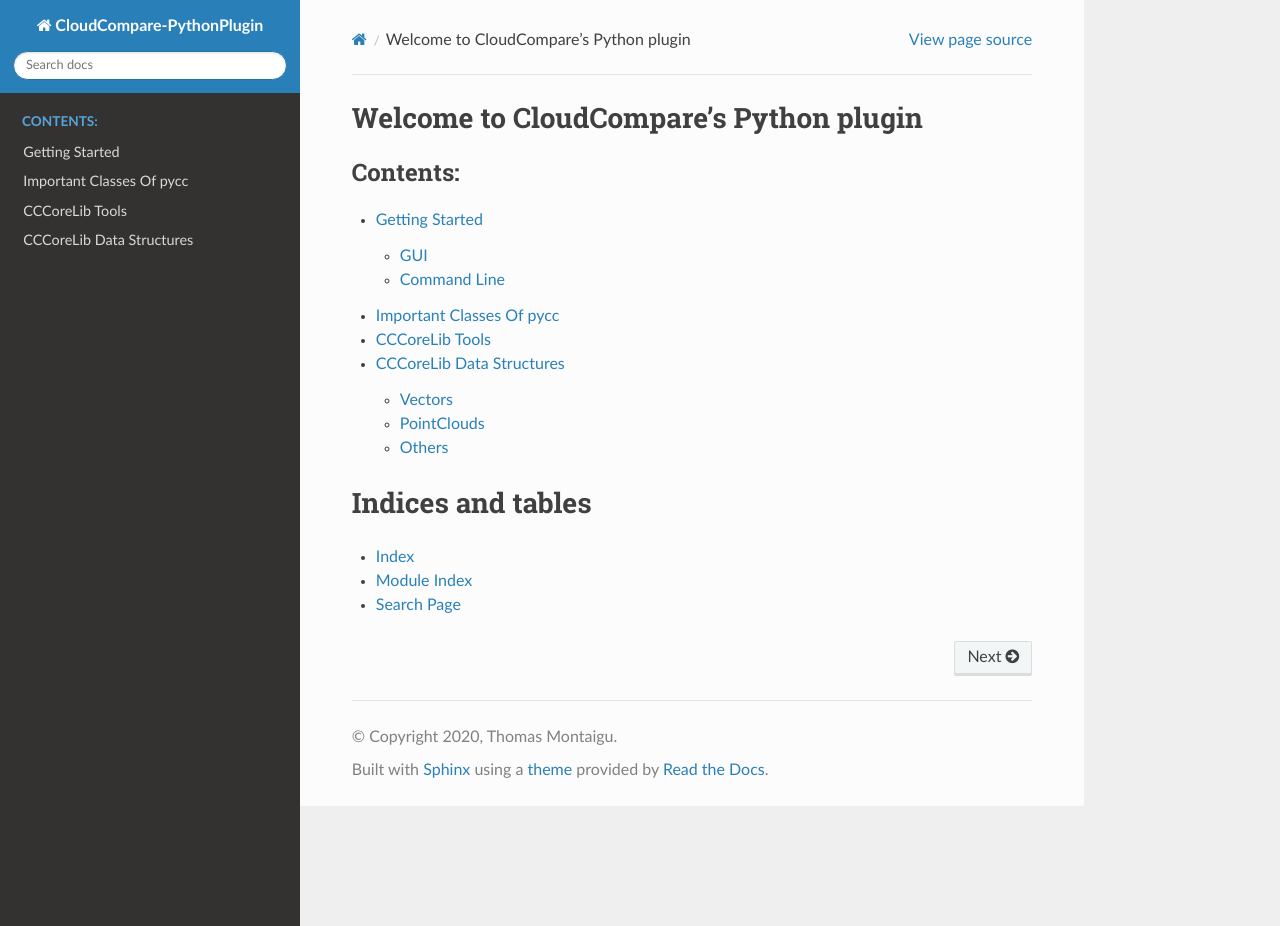
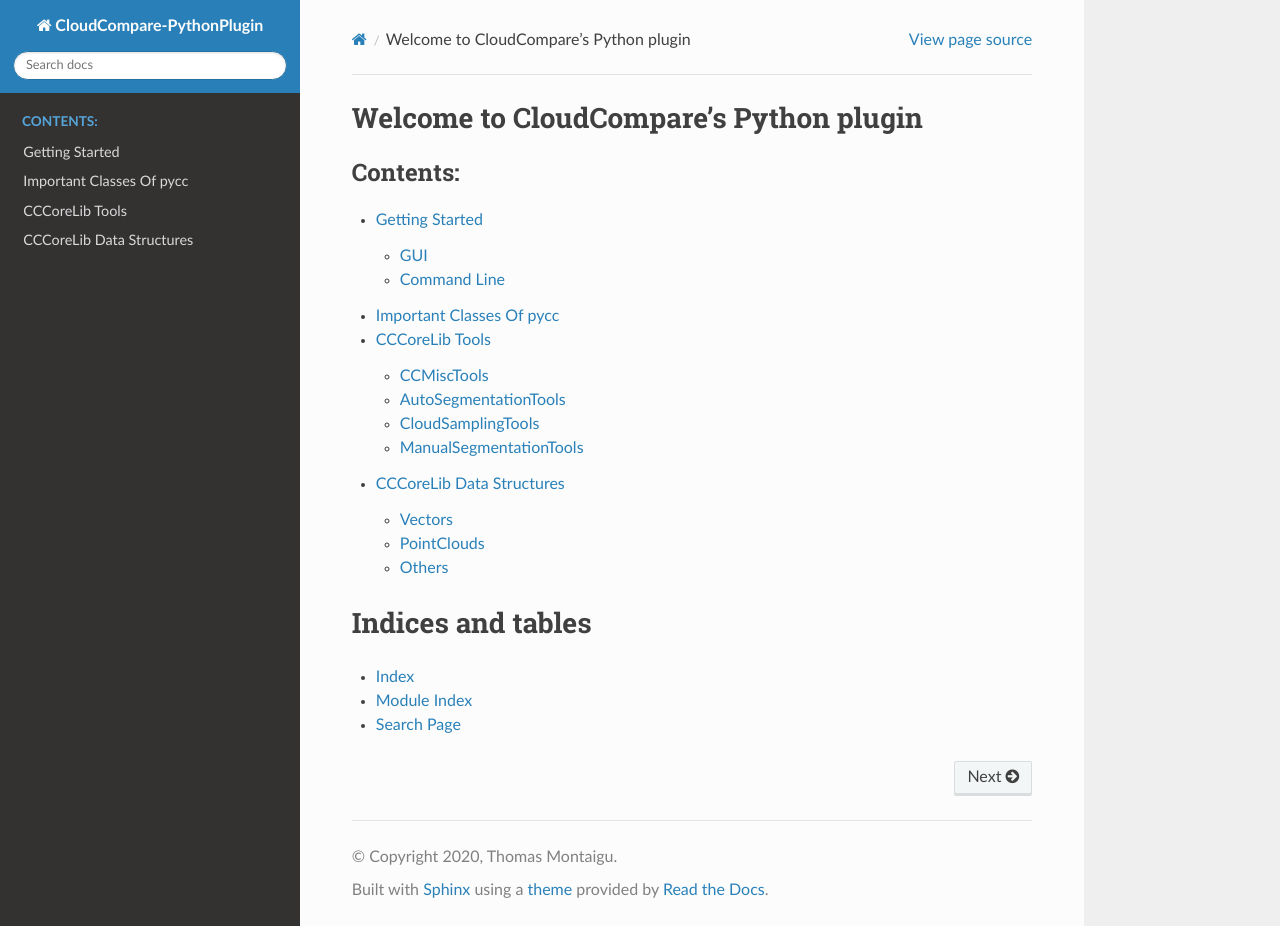
Before and after one commit to tmontaigu/CloudCompare-PythonRuntime, a Sphinx documentation site: the page built from docs/index.rst, in a window 1280 px wide and 926 px high. Built offline with Sphinx 7.4.7 and the Read the Docs theme 2.0.0, drawn with Linux system fonts in a browser that asks for light colours.

Commit message:
1 section per tool

```diff
--- a/docs/tools.rst
+++ b/docs/tools.rst
@@ -2,21 +2,35 @@
 ===============
 
 Available tools from cccorelib.
+
+CCMiscTools
+-----------
 
 .. autoclass:: cccorelib.CCMiscTools
    :members:
    :undoc-members:
 
 
+AutoSegmentationTools
+---------------------
+
 .. autoclass:: cccorelib.AutoSegmentationTools
    :members:
    :undoc-members:
+
+
+CloudSamplingTools
+-------------------
 
 
 .. autoclass:: cccorelib.CloudSamplingTools
    :members:
    :undoc-members:
 
+
+ManualSegmentationTools
+-----------------------
+
 .. autoclass:: cccorelib.ManualSegmentationTools
    :members:
    :undoc-members:
```
